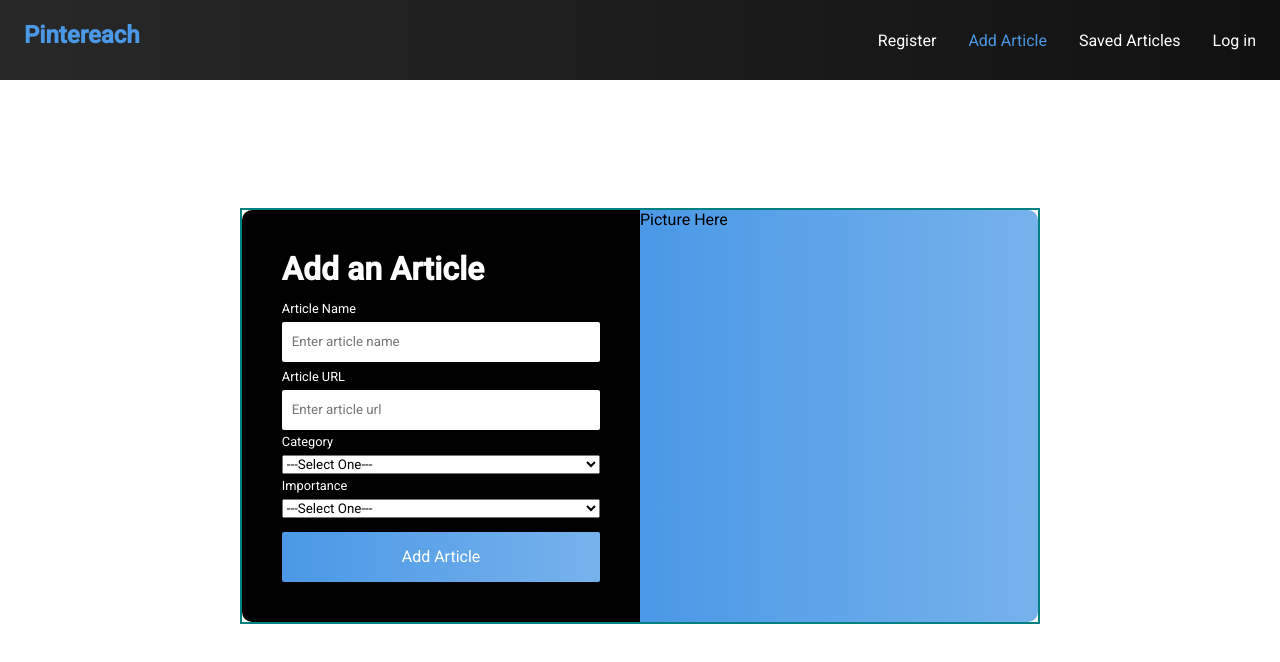
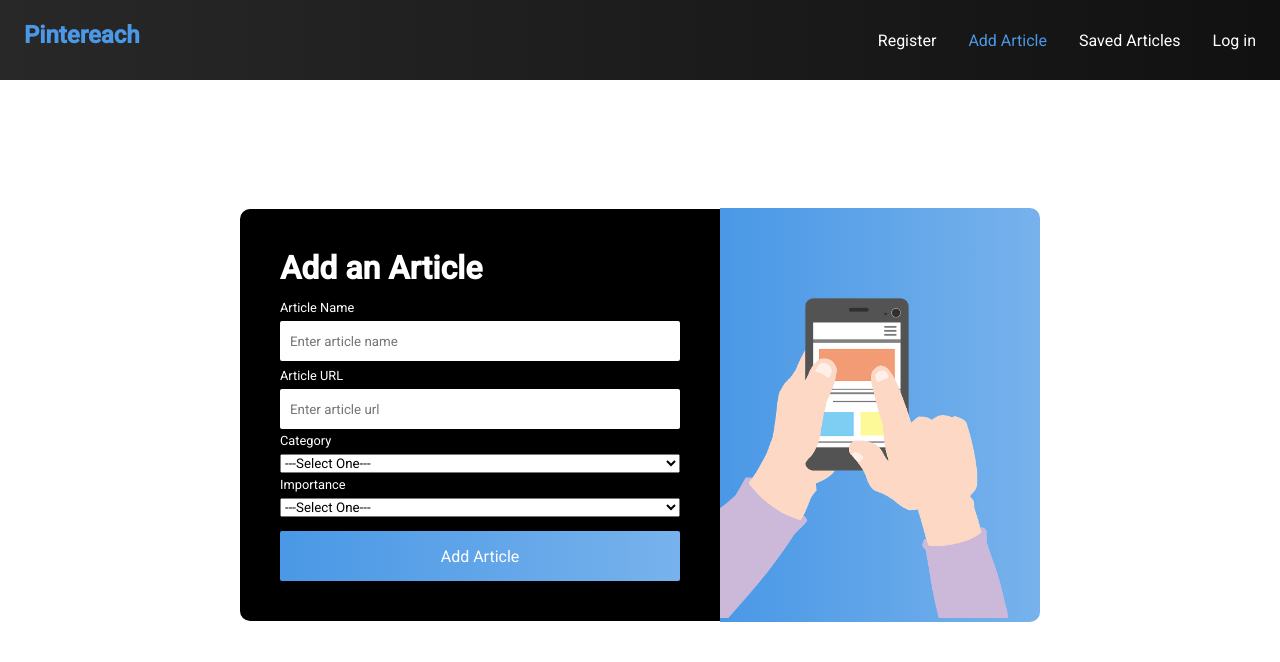
Before and after one commit to Pintereach-Project/frontend, a React (Create React App) app: page /addarticle in a window 1280 px wide. Shown: the top 662 px of the page. Built offline with nearby package versions, Linux system fonts and the light colour scheme; the HTML template or start-up script is replaced by a standard one.

Commit message:
add-article complete

```diff
--- a/src/Add-Article/AddArticle.css
+++ b/src/Add-Article/AddArticle.css
@@ -1,7 +1,7 @@
 .article-form-container{
     margin:auto;
     margin-top: 10%;
-    border: 2px teal solid;
+    /* border: 2px teal solid; */
     display:flex;
     flex-direction: row;
     width:800px;
@@ -13,11 +13,12 @@
     );
     border-radius: 0px 10px 10px 0px;
     position: relative;
-    width:50%;
+    width:40%;
+    /* border: 2px black solid; */
 }
 .add-article-content{
     margin:auto;
-    width:50%;
+    width:60%;
     border-radius: 10px 0 0 10px;
     color:white;
     background-color: black;
@@ -44,3 +45,16 @@
 h1{
     padding-bottom: 10px;
 }
+.picture{
+    position:center;
+}
+img{
+    margin-top:40px;
+    margin-bottom: 0;
+    width: 90%;
+    /* border-radius: 10px; */
+
+
+    /* margin-top: 16%; */
+    /* border:5px black solid; */
+}
--- a/src/Add-Article/AddArticleForm.js
+++ b/src/Add-Article/AddArticleForm.js
@@ -1,6 +1,8 @@
 import React from 'react';
 import useArticleForm from './useArticleForm';
 import './AddArticle.css';
+import newsImage from '../Add-Article/newsImage.jpg';
+import smartphone from './smartphoto.png';
 
 export default function AddArticle(){
     const { changeArticle, values, submitArticle } = useArticleForm();
@@ -66,7 +68,7 @@ export default function AddArticle(){
           </form>
         </div>
         <div className='right-content'>
-            <div className='picture'>Picture Here</div>
+            <div className='picture'><img src={smartphone}></img> </div>
         </div>
         </div>
     )
```
Also changed, not shown: src/Add-Article/smartphoto.png (added), 1 other file (tests, documents, lock files or other folders).
